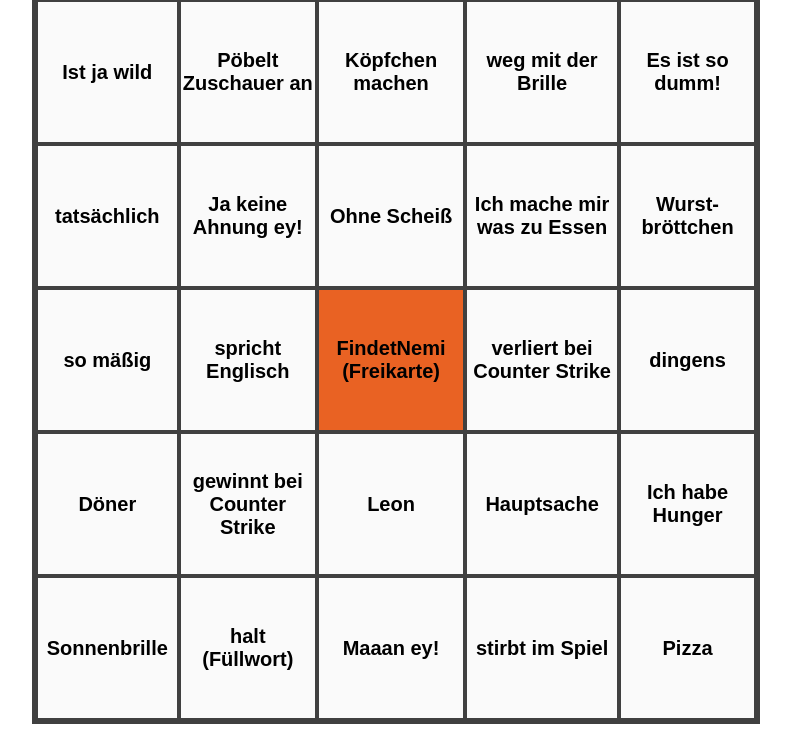
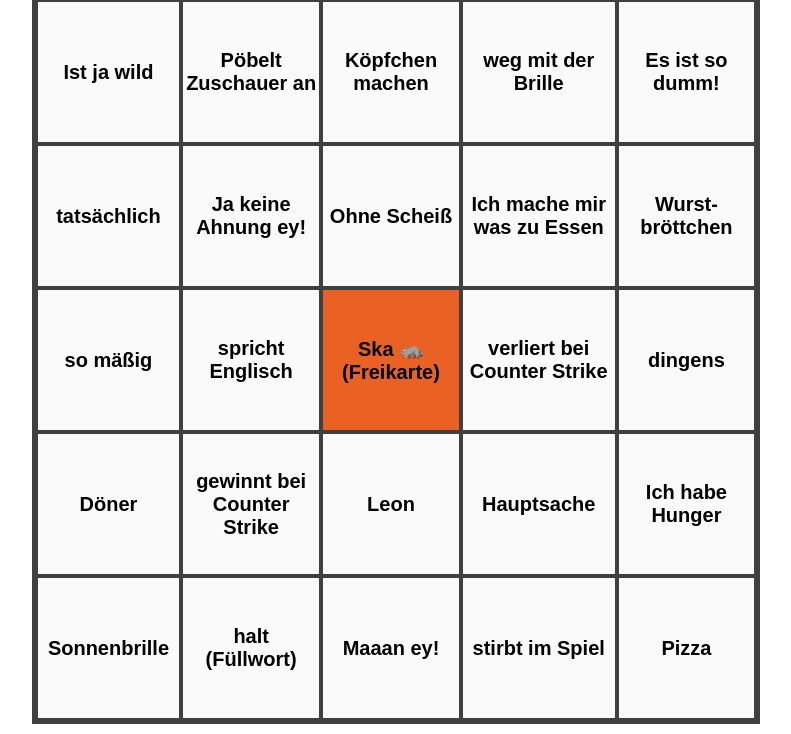
Before and after one commit to dontcallmechicken/buzzword-bingo, a plain HTML site: page cards/nemi/index24.html in a window 1280 px wide. Shown: the part 67-801 px from the top of the page, without its empty margins (244-1035 px from the left). Drawn offline with Linux system fonts and the light colour scheme.

Commit message:
entry "changed frecell

```diff
--- a/cards/nemi/index24.html
+++ b/cards/nemi/index24.html
@@ -50,7 +50,7 @@
         <tr>
           <td title="Click to mark cell" id="cell10"></td>
           <td title="Click to mark cell" id="cell11"></td>
-          <td class="freecell">FindetNemi<br>(Freikarte)</td>
+          <td class="freecell">Ska &#129437;<br>(Freikarte)</td>
           <td title="Click to mark cell" id="cell12"></td>
           <td title="Click to mark cell" id="cell13"></td>
         </tr>
```
